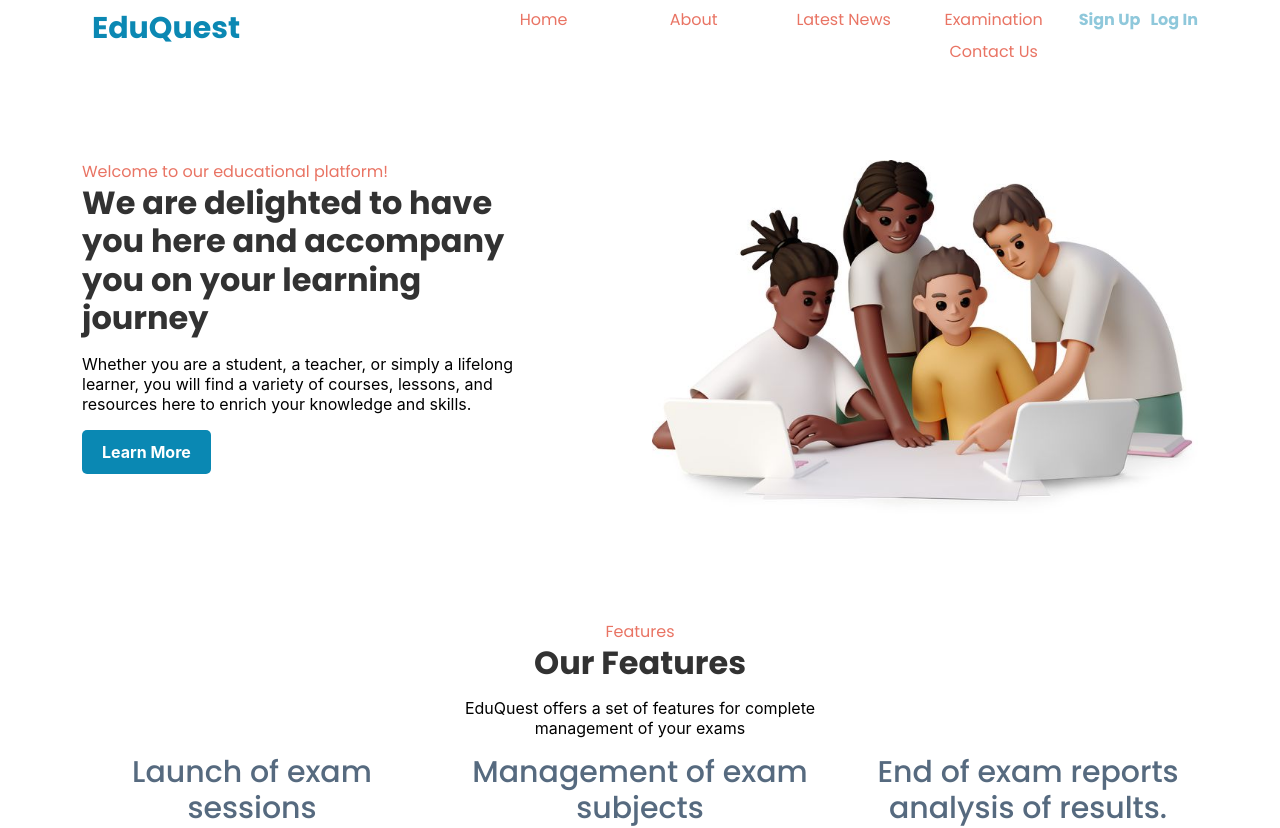
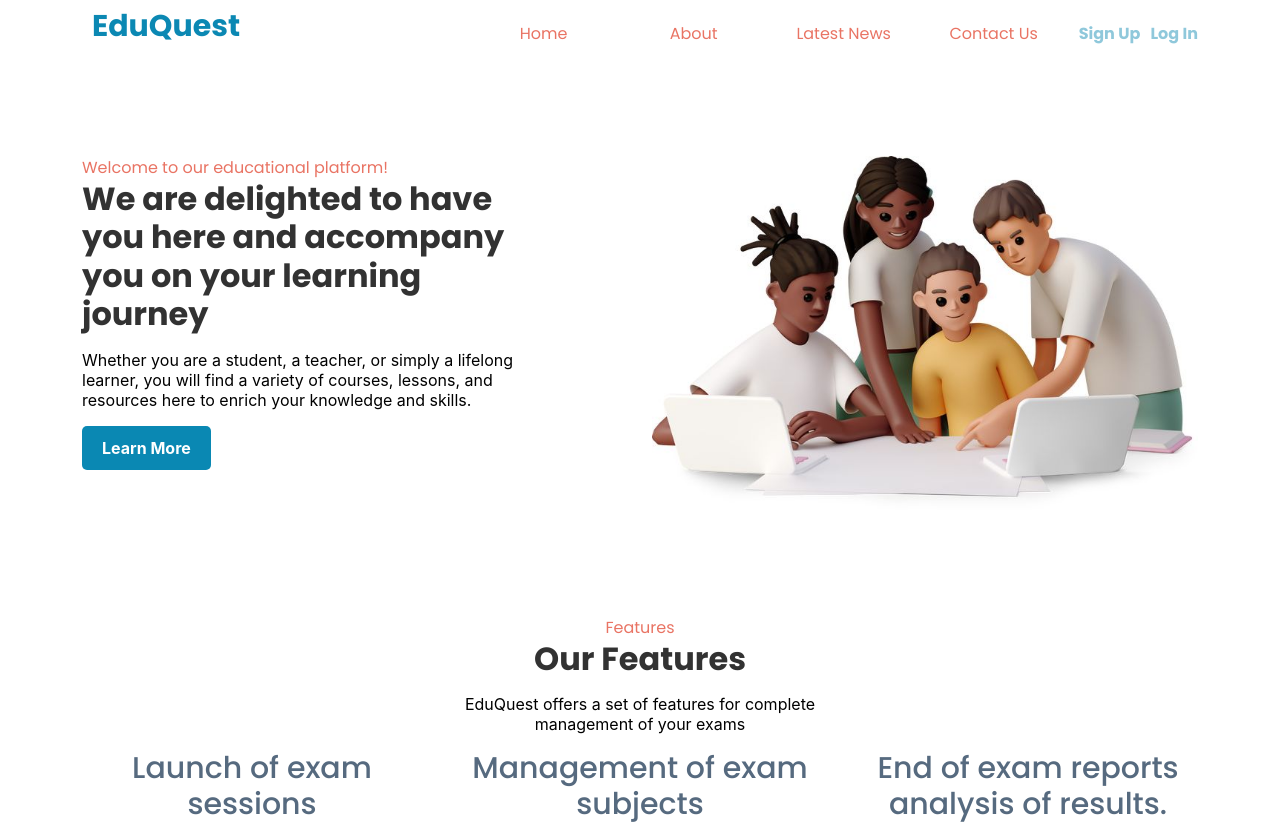
Before and after one commit to zinando/EduQuest, a React (Vite) app in the folder Frontend/: page / in a window 1280 px wide. Shown: the top 828 px of the page. Built offline with nearby package versions, Linux system fonts and the light colour scheme.

Commit message:
removed examination link

```diff
--- a/Frontend/LandingPage/Landing.jsx
+++ b/Frontend/LandingPage/Landing.jsx
@@ -2,7 +2,6 @@ import { useEffect } from 'react'
 import AOS from 'aos'
 import 'aos/dist/aos.css'
 import './Landing.css'
-import Linkedin from '../images/linkedin.png'
 import colleagues from '../src/assets/colleagues .jpeg'
 import girl from '../src/assets/girl.jpeg'
 import Nav from 'react-bootstrap/Nav';
@@ -50,9 +49,6 @@ export default function Landing() {
                 <Nav.Link href="#">Latest News</Nav.Link>
               </Nav.Item>
               <Nav.Item>
-              <Nav.Item>
-                <Nav.Link href="#">Examination</Nav.Link>
-              </Nav.Item>
                 <Nav.Link href="#">Contact Us</Nav.Link>
               </Nav.Item>
               <Nav.Item className="cta-button">
@@ -231,17 +227,17 @@ export default function Landing() {
             <img
               src="./images/facebook.png"
               alt="Facebook"
-              style={{width:30, height: 30 }}
+              style={{ width: 30, height: 30 }}
             />
           </a>
-         <a href="https://twitter.com/yourpage" target="_blank" rel="noreferrer">
+          <a href="https://twitter.com/yourpage" target="_blank" rel="noreferrer">
             <img src="./images/twiter.png" alt="Twitter" style={{ width: 35, height: 33 }} />
           </a>
           <a href="https://www.instagram.com/yourpage" target="_blank" rel="noreferrer">
-            <img src="./images/instagram.png" alt="Instagram"style={{ width: 35, height: 33 }}/>
+            <img src="./images/instagram.png" alt="Instagram" style={{ width: 35, height: 33 }} />
           </a>
           <a href="https://www.linkedin.com" target="_blank" rel="noreferrer">
-            <img src="./images/linkedin.png" alt="Instagram"style={{ width: 35, height: 30 }}/>
+            <img src="./images/linkedin.png" alt="Instagram" style={{ width: 35, height: 30 }} />
           </a>
         </div>
         <p className='pt-'>© 2023 Your Company. All rights reserved.</p>
```
